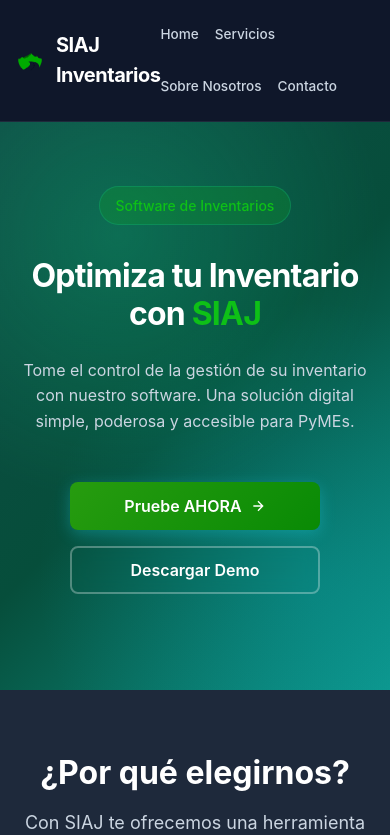
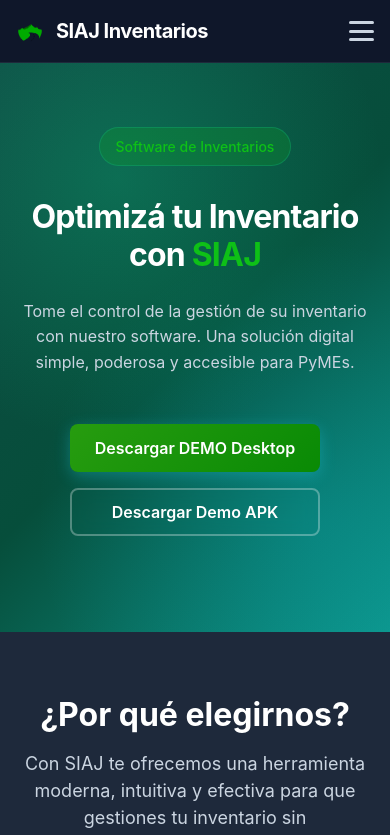
Before and after one commit to SantiagoStroppiana/SIAJ-Web, a React (Vite) app in the folder siaj-web/: page / in a window 390 px wide. Shown: the top 835 px of the page. Built offline with nearby package versions, Linux system fonts and the light colour scheme.

Commit message:
Arreglos varios

```diff
--- a/siaj-web/src/App.jsx
+++ b/siaj-web/src/App.jsx
@@ -6,35 +6,32 @@ import { Service2 } from "./pages/Service/Service2";
 import { Contact } from "./pages/Contact/Contact";
 import { AboutUs } from "./pages/AboutUs/AboutUs";
 import { ScrollToTop } from "./components/ScrollToTop";
-import AOS from 'aos';
-import 'aos/dist/aos.css';
-import { useEffect } from 'react';
+import AOS from "aos";
+import "aos/dist/aos.css";
+import { useEffect } from "react";
 
-import { BrowserRouter ,Routes, Route } from "react-router-dom";
+import { BrowserRouter, Routes, Route } from "react-router-dom";
 // import '../public/lib/bootstrap/css/bootstrap.min.css'
-import '../public/css/global.css'
+import "../public/css/global.css";
 
 function App() {
-
   useEffect(() => {
-
     AOS.init({
       duration: 800,
-      easing: 'ease-out',
+      easing: "ease-out",
       once: true,
       offset: 50,
     });
   }, []);
 
-
   const routes = [
     {
-      path:"/",
+      path: "/",
       element: <Home />,
       name: "Home",
     },
     {
-      path:"/servicios",
+      path: "/servicios",
       element: (
         <>
           <Service2 />
@@ -44,41 +41,31 @@ function App() {
       name: "Service",
     },
     {
-      path:"/sobrenosotros",
+      path: "/sobrenosotros",
       element: <AboutUs />,
       name: "AboutUs",
     },
     {
-      path:"/contacto",
+      path: "/contacto",
       element: <Contact />,
       name: "Contact",
     },
-  ]
-
+  ];
 
   return (
     <>
-
-
-
       <BrowserRouter>
         <ScrollToTop />
         <Header />
 
         <Routes>
-
           {routes.map((route) => (
-
-          <Route key={route.name} path={route.path} element={route.element}/>
-
+            <Route key={route.name} path={route.path} element={route.element} />
           ))}
-
         </Routes>
 
+        <Footer />
       </BrowserRouter>
-
-      <Footer/>
-
     </>
   );
 }
--- a/siaj-web/src/components/Header/Header.jsx
+++ b/siaj-web/src/components/Header/Header.jsx
@@ -1,45 +1,106 @@
 import "./header.css";
-import { Link } from "react-router-dom";
+import { Link, useLocation } from "react-router-dom";
+import { useState, useEffect } from "react";
 
 export function Header() {
+  const [isMenuOpen, setIsMenuOpen] = useState(false);
+  const location = useLocation();
+
+  const toggleMenu = () => {
+    setIsMenuOpen(prev => !prev);
+  };
+
+  const closeMenu = () => {
+    setIsMenuOpen(false);
+  };
+
+  useEffect(() => {
+    setIsMenuOpen(false);
+  }, [location.pathname]);
+
+  useEffect(() => {
+    const handleEscape = (e) => {
+      if (e.key === 'Escape') {
+        setIsMenuOpen(false);
+      }
+    };
+
+    if (isMenuOpen) {
+      document.addEventListener('keydown', handleEscape);
+      document.body.style.overflow = 'hidden';
+    } else {
+      document.body.style.overflow = 'unset';
+    }
+
+    return () => {
+      document.removeEventListener('keydown', handleEscape);
+      document.body.style.overflow = 'unset';
+    };
+  }, [isMenuOpen]);
+
+  const handleLinkClick = () => {
+    setTimeout(() => {
+      setIsMenuOpen(false);
+    }, 100);
+  };
+
   return (
     <header className="header">
       <div className="header-container">
         <div className="logo">
-          {/* <div className="logo-icon">
-            <svg width="24" height="24" viewBox="0 0 24 24" fill="none">
-              <path
-                d="M12 2L2 7v10c0 5.55 3.84 9.74 9 11 5.16-1.26 9-5.45 9-11V7l-10-5z"
-                stroke="currentColor"
-                strokeWidth="2"
-                fill="none"
-              />
-              <path
-                d="M9 12l2 2 4-4"
-                stroke="currentColor"
-                strokeWidth="2"
-                fill="none"
-              />
-            </svg>
-          </div> */}
-          <img src="../../../public/img/siaj-logo.png" className="logo-icon"></img>
+          <img src="/img/siaj-logo.png" alt="SIAJ Logo" className="logo-icon" />
           <span className="logo-text">SIAJ Inventarios</span>
         </div>
 
-        <nav className="nav">
-          <Link className="nav-link" to={"/"}>
+        <button
+          className={`hamburger ${isMenuOpen ? 'active' : ''}`}
+          onClick={toggleMenu}
+          aria-label="Abrir menú"
+          aria-expanded={isMenuOpen}
+        >
+          <span className="hamburger-line"></span>
+          <span className="hamburger-line"></span>
+          <span className="hamburger-line"></span>
+        </button>
+
+        <nav className={`nav ${isMenuOpen ? 'nav-open' : ''}`}>
+          <Link
+            className="nav-link"
+            to="/"
+            onClick={handleLinkClick}
+          >
             Home
           </Link>
-          <Link className="nav-link" to={"/servicios"}>
+          <Link
+            className="nav-link"
+            to="/servicios"
+            onClick={handleLinkClick}
+          >
             Servicios
           </Link>
-          <Link className="nav-link" to={"/sobreNosotros"}>
+          <Link
+            className="nav-link"
+            to="/sobreNosotros"
+            onClick={handleLinkClick}
+          >
             Sobre Nosotros
           </Link>
-          <Link className="nav-link" to={"/contacto"}>
+          <Link
+            className="nav-link"
+            to="/contacto"
+            onClick={handleLinkClick}
+          >
             Contacto
           </Link>
         </nav>
+
+        {isMenuOpen && (
+          <div
+            className="nav-overlay"
+            onClick={closeMenu}
+            aria-hidden="true"
+          />
+        )}
       </div>
     </header>
   );
--- a/siaj-web/src/components/Header/header.css
+++ b/siaj-web/src/components/Header/header.css
@@ -14,6 +14,7 @@
   justify-content: space-between;
   align-items: center;
   padding: 1rem 2rem;
+  position: relative;
 }
 
 .logo {
@@ -30,6 +31,7 @@
   justify-content: center;
   border-radius: 6px;
   color: white;
+  object-fit: contain;
 }
 
 .logo-icon svg {
@@ -79,28 +81,128 @@
   width: 100%;
 }
 
-/* Responsive */
+.hamburger {
+  display: none;
+  flex-direction: column;
+  justify-content: space-between;
+  width: 30px;
+  height: 25px;
+  background: none;
+  border: none;
+  cursor: pointer;
+  padding: 0;
+  z-index: 1001;
+}
+
+.hamburger-line {
+  width: 100%;
+  height: 3px;
+  background-color: #CBD5E1;
+  border-radius: 2px;
+  transition: all 0.3s ease;
+}
+
+.hamburger.active .hamburger-line:nth-child(1) {
+  transform: rotate(45deg) translate(6px, 6px);
+  background-color: white;
+}
+
+.hamburger.active .hamburger-line:nth-child(2) {
+  opacity: 0;
+}
+
+.hamburger.active .hamburger-line:nth-child(3) {
+  transform: rotate(-45deg) translate(6px, -6px);
+  background-color: white;
+}
+
+.nav-overlay {
+  position: fixed;
+  top: 0;
+  left: 0;
+  width: 100%;
+  height: 100%;
+  background-color: rgba(0, 0, 0, 0.5);
+  z-index: 998;
+  opacity: 0;
+  animation: fadeIn 0.3s ease forwards;
+}
+
+@keyframes fadeIn {
+  to {
+    opacity: 1;
+  }
+}
+
 @media (max-width: 768px) {
   .header-container {
     padding: 1rem;
   }
 
+  .hamburger {
+    display: flex;
+  }
+
   .nav {
-    gap: 1.5rem;
+    position: fixed;
+    top: 0;
+    right: -100%;
+    width: 280px;
+    height: 100vh;
+    background-color: #0F172A;
+    flex-direction: column;
+    align-items: flex-start;
+    padding: 5rem 2rem 2rem;
+    border-left: 1px solid #1E293B;
+    transition: right 0.3s ease;
+    gap: 0;
+    overflow-y: auto;
+    z-index: 999;
+  }
+
+  .nav.nav-open {
+    right: 0;
   }
 
   .nav-link {
-    font-size: 0.9rem;
+    width: 100%;
+    padding: 1rem 0;
+    border-bottom: 1px solid #1E293B;
+    font-size: 1rem;
+    color: #CBD5E1;
+    display: block;
+    transition: color 0.2s ease;
+    text-decoration: none;
+    cursor: pointer;
+  }
+
+  .nav-link:last-child {
+    border-bottom: none;
+  }
+
+  .nav-link:hover,
+  .nav-link:focus {
+    color: white;
+    background-color: rgba(16, 185, 129, 0.1);
+  }
+
+  .nav-link:active {
+    color: #10B981;
+    background-color: rgba(16, 185, 129, 0.2);
+  }
+
+  .nav-link::after {
+    display: none;
+  }
+
+  .nav-overlay {
+    display: block;
   }
 }
 
 @media (max-width: 640px) {
-  .nav {
-    gap: 1rem;
-  }
-
-  .nav-link {
-    font-size: 0.85rem;
+  .header-container {
+    padding: 1rem;
   }
 
   .logo-text {
@@ -111,4 +213,23 @@
     width: 28px;
     height: 28px;
   }
+
+  .hamburger {
+    width: 25px;
+    height: 20px;
+  }
+
+  .nav {
+    width: 100%;
+    right: -100%;
+    padding: 4rem 1.5rem 2rem;
+  }
+
+  .nav.nav-open {
+    right: 0;
+  }
+
+  .nav-link {
+    font-size: 0.95rem;
+  }
 }
--- a/siaj-web/src/pages/AboutUs/AboutUs.jsx
+++ b/siaj-web/src/pages/AboutUs/AboutUs.jsx
@@ -1,4 +1,5 @@
 import "./aboutus.css";
+import { Link } from "react-router-dom";
 
 export function AboutUs() {
   return (
@@ -38,7 +39,7 @@ export function AboutUs() {
           <div className="about-image" data-aos="fade-up">
             <div className="image-placeholder">
               <img
-                src="../../../public/img/a1.jpg"
+                src="/img/a1.jpg"
                 alt="Equipo de desarrollo"
                 className="team-image"
               />
@@ -75,20 +76,22 @@ export function AboutUs() {
             <div className="innovation-badges">
               <div className="badge">
                 <span className="badge-icon">🚀</span>
-                <span>Próximo Lanzamiento</span>
+                <span className="colorBlanco">Próximo Lanzamiento</span>
               </div>
               <div className="badge">
                 <span className="badge-icon">⚡</span>
-                <span>Tecnología de Vanguardia</span>
+                <span className="colorBlanco">Tecnología de Vanguardia</span>
               </div>
               <div className="badge">
                 <span className="badge-icon">🔧</span>
-                <span>En Desarrollo Activo</span>
+                <span className="colorBlanco">En Desarrollo Activo</span>
               </div>
             </div>
             <div className="cta-buttons">
               <button className="btn-primary">Solicitar DEMO Beta</button>
-              <button className="btn-secondary">Contactar</button>
+              <Link to={"/contacto"}>
+                <button className="btn-secondary">Contactar</button>
+              </Link>
             </div>
           </div>
         </div>
--- a/siaj-web/src/pages/AboutUs/aboutus.css
+++ b/siaj-web/src/pages/AboutUs/aboutus.css
@@ -5,6 +5,10 @@
   display: flex;
   align-items: center;
   justify-content: center;
+}
+
+.colorBlanco{
+  color: #9edd9c;
 }
 
 .about-section2 {
@@ -114,7 +118,6 @@
   transform: scale(1.05);
 }
 
-/* Estilos para la sección de estadísticas/misión */
 .mission-stats {
   display: flex;
   flex-direction: column;
--- a/siaj-web/src/pages/Home/Home.jsx
+++ b/siaj-web/src/pages/Home/Home.jsx
@@ -32,7 +32,7 @@ export function Home() {
           <div className="hero-badge">Software de Inventarios</div>
 
           <h1 className="hero-title">
-            Optimiza tu Inventario con{" "}
+            Optimizá tu Inventario con{" "}
             <span className="hero-brand">SIAJ</span>
           </h1>
 
@@ -42,19 +42,9 @@ export function Home() {
 
           <div className="hero-buttons">
             <button className="btn-primary">
-              Pruebe AHORA
-              <svg
-                width="16"
-                height="16"
-                viewBox="0 0 24 24"
-                fill="none"
-                stroke="currentColor"
-                strokeWidth="2"
-              >
-                <path d="M5 12h14M12 5l7 7-7 7" />
-              </svg>
+              Descargar DEMO Desktop
             </button>
-            <button className="btn-secondary">Descargar Demo</button>
+            <button className="btn-secondary">Descargar Demo APK</button>
           </div>
         </div>
       </section>
--- a/siaj-web/src/pages/Service/servicio.css
+++ b/siaj-web/src/pages/Service/servicio.css
@@ -25,7 +25,7 @@
 
 .pricing-description {
   font-size: 1.25rem;
-  color: #94a3b8;
+  color: #bbbbbb;
   max-width: 700px;
   margin: 0 auto;
   line-height: 1.6;
@@ -88,6 +88,12 @@
   font-size: 1.75rem;
   font-weight: 700;
   color: white;
+  margin-bottom: 0.5rem;
+}
+
+.plan-target {
+  font-size: 1.15rem;
+  color: rgb(29, 180, 9);
   margin-bottom: 0.5rem;
 }
 
```
Also changed, not shown: siaj-web/src/pages/Service/Service.jsx (+48 -27 lines), 1 other file (tests, documents, lock files or other folders). Lines whose indentation alone changed are shown as unchanged.
